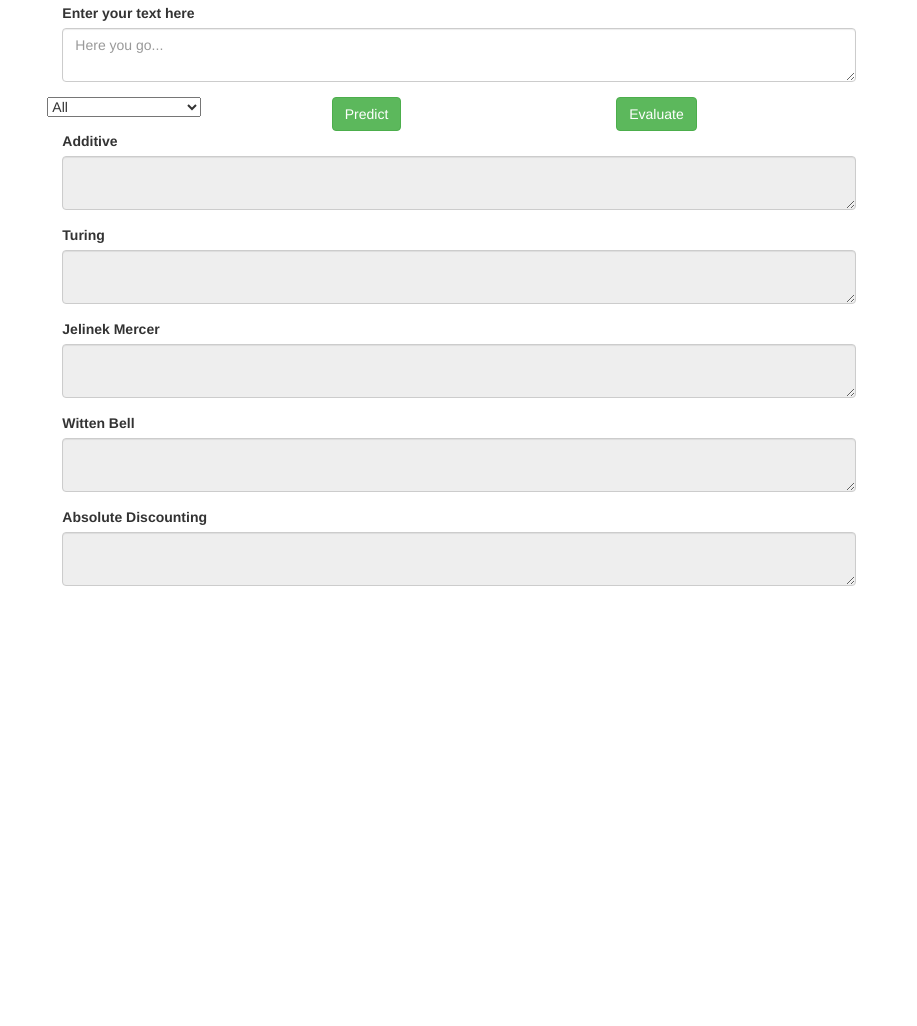
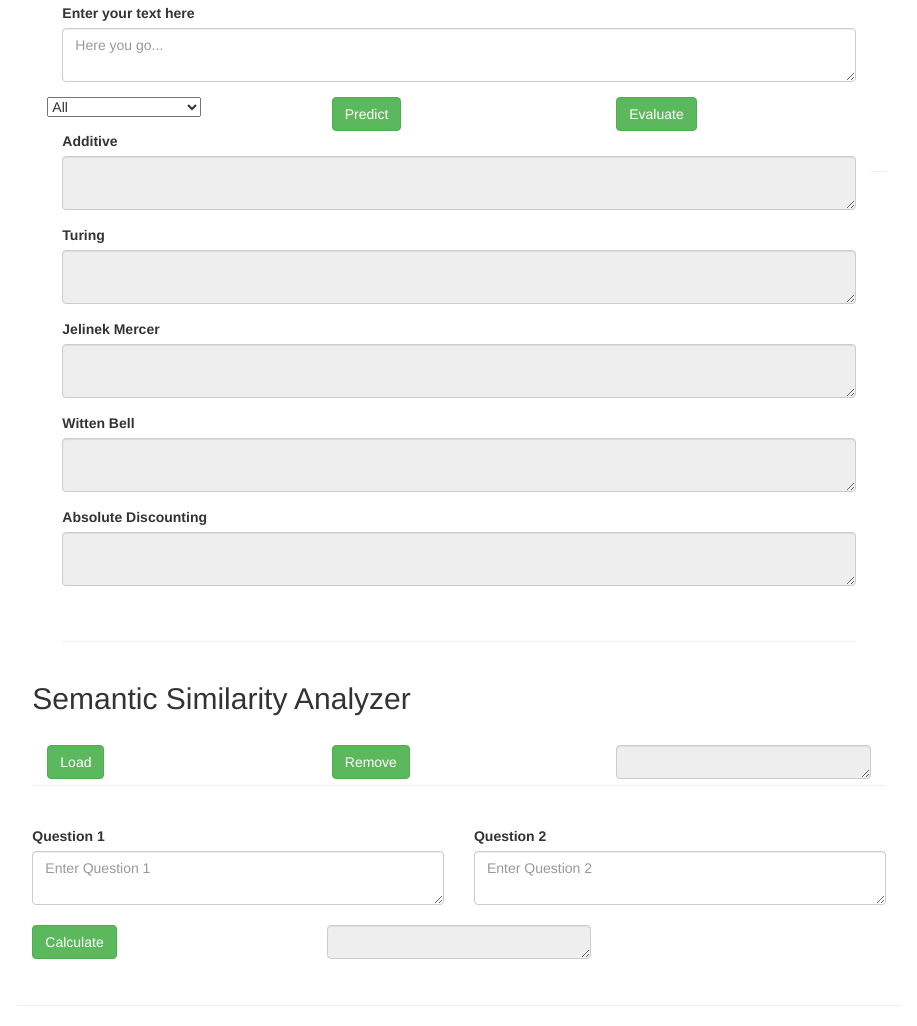
Before and after one commit to lakshit07/predictive-typing, a plain HTML site: page smoothing/index.html in a window 1280 px wide. Shown: the part 142-1168 px from the top of the page, without its empty margins (181-1098 px from the left). Before the commit the page ends 800 px from the top, so only its background shows below. Drawn offline with nearby package versions, Linux system fonts and the light colour scheme.

Commit message:
semantic UI added

```diff
--- a/smoothing/index.html
+++ b/smoothing/index.html
@@ -1,6 +1,6 @@
 <html>
     <head>
-        <title>Typing Predictor</title>
+        <title>Typing Predictor and Semantic Similarity Analyzer</title>
         <meta charset="UTF-8">
         <meta name="viewport" content="width=device-width, initial-scale=1.0">
         <link href="bootstrap.css" rel="stylesheet">
@@ -149,10 +149,45 @@
                                 </textarea>
                                 <div class="help-block with-errors"></div>
                             </div>
+                    <br><hr><br>
                         </div>
-
+                <div class="row">
+                    <br><hr><br>
+                    <h2>Semantic Similarity Analyzer</h2>
                 </div>
-            </div>
+                 <div class="row">
+                    <br>
+                    <div class="col-md-4">
+                        <input type="button" onclick="" class="btn btn-success btn-send" value="Load">
+                    </div>
+                    <div class="col-md-4">
+                        <input type="button" onclick="" class="btn btn-success btn-send" value="Remove">
+                    </div>
+                    <div class="col-md-4">
+                    <textarea readonly id="preprocess" name="message" class="form-control" placeholder="Message from server" rows="1" data-error="Please enter some text">
+                    </textarea>
+                </div>
+                <br><hr><br>
+                <div class="row">
+                     <div class="col-md-6">
+                     <label for="form_message">Question 1</label>
+                        <textarea id="sentence1" name="message" class="form-control" placeholder="Enter Question 1" rows="2"></textarea>
+                    </div>
+                     <div class="col-md-6">
+                    <label for="form_message">Question 2</label>
+                    <textarea id="sentence2" name="message" class="form-control" placeholder="Enter Question 2" rows="2"></textarea>
+                     </div>
+                </div>
+                <div class="row">
+                    <br>
+                      <div class="col-md-4">
+                        <input type="button" onclick="" class="btn btn-success btn-send" value="Calculate">
+                    </div>
+                    <div class="col-md-4">
+                    <textarea readonly id="similarity" name="message" class="form-control" rows="1"></textarea>
+                     </div>
+                     <br><br><br><hr>
+                </div>
         </div>
 
         <script src="https://code.jquery.com/jquery-1.12.0.min.js"></script>
```
